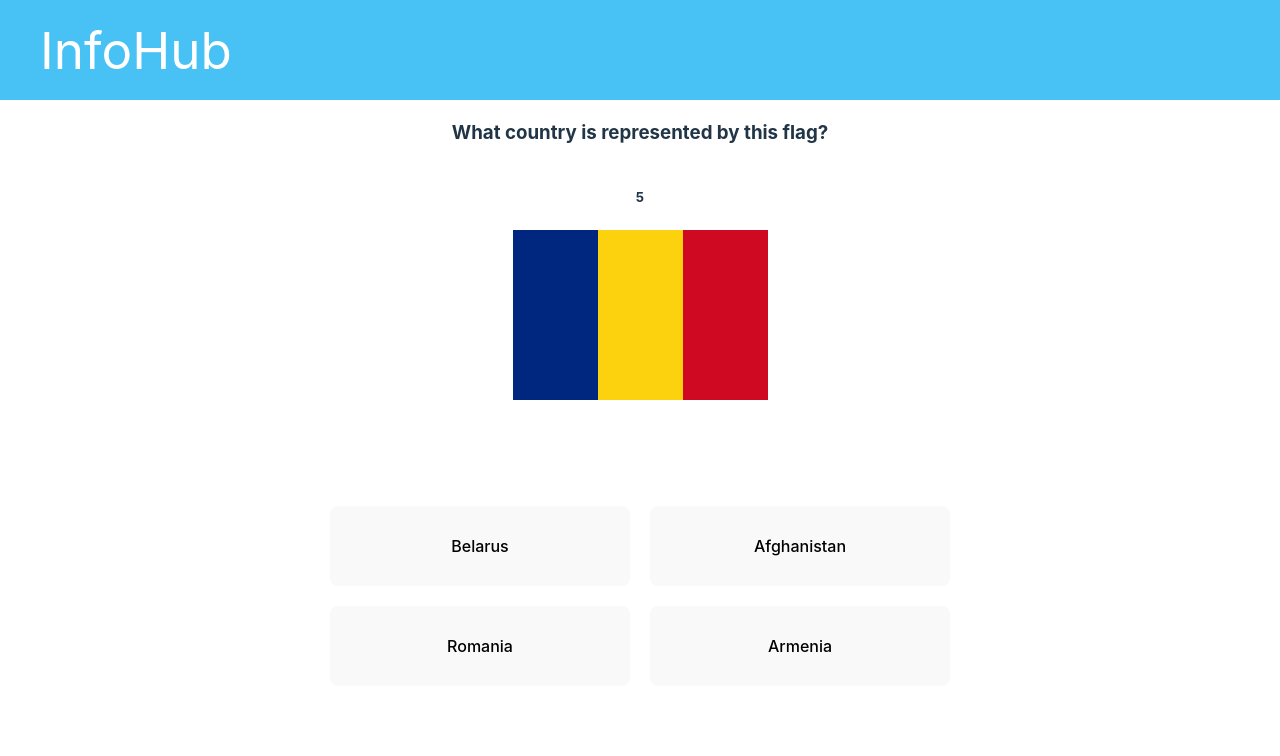
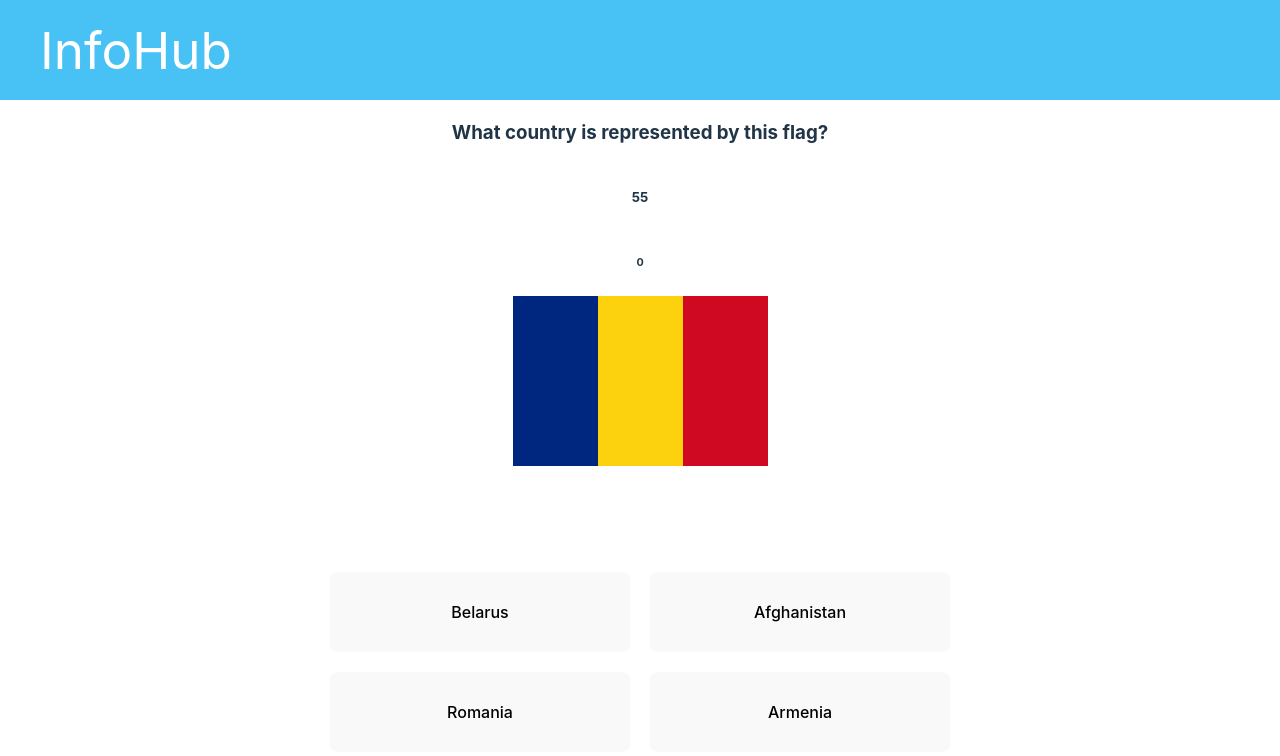
Before and after one commit to Apower11/infohub-quiz-app, a React (Vite) app: page / in a window 1280 px wide. Shown: the top 756 px of the page. Built offline with nearby package versions, Linux system fonts and the light colour scheme.

Commit message:
version 0.2

```diff
--- a/src/App.tsx
+++ b/src/App.tsx
@@ -3,7 +3,7 @@ import reactLogo from './assets/react.svg'
 import { Routes, Route, Link } from 'react-router-dom';
 import './App.css'
 import Navbar from './layout/Navbar';
-import QuizQuestion from './pages/QuizQuestion';
+import Quiz from './pages/Quiz';
 
 function App() {
   const [count, setCount] = useState(0)
@@ -32,7 +32,7 @@ function App() {
       </p> */}
       <Navbar />
       <Routes>
-        <Route path="/" element={<QuizQuestion />} />
+        <Route path="/" element={<Quiz />} />
         <Route path="/about" element={<About />} />
         <Route path="/dashboard" element={<Dashboard />} />
       </Routes>
--- /dev/null
+++ b/src/pages/Quiz.tsx
@@ -0,0 +1,24 @@
+import { useState, useEffect } from 'react'
+import reactLogo from './assets/react.svg'
+import { Link } from 'react-router-dom';
+import QuizQuestion from './QuizQuestion';
+import '../css/Navbar.css';
+import '../css/QuizQuestion.css';
+
+
+function Quiz() {
+    const [score, setScore] = useState(0);
+    function correctAnswer(totalScore: number) {
+        alert("Correct Answer");
+        setScore(score + 1);
+        console.log(score);
+        window.location.reload();
+    }
+    return (
+      <div className="quiz">
+        <QuizQuestion score={score} />
+      </div>
+    );
+  }
+
+export default Quiz;
--- a/src/pages/QuizQuestion.tsx
+++ b/src/pages/QuizQuestion.tsx
@@ -1,4 +1,4 @@
-import { useState, useEffect } from 'react'
+import { useState, useEffect, JSXElementConstructor, ReactElement, ReactFragment, ReactPortal } from 'react'
 import reactLogo from './assets/react.svg'
 import { Link } from 'react-router-dom';
 import '../css/Navbar.css';
@@ -48,31 +48,39 @@ for(let i = 0; i < 4; i++){
     answers[i] = countryList[randomIntFromInterval(0,countryList.length - 1)]
 }
 
-function alertSensor() {
-    alert(123);
+function wrongAnswer() {
+    alert("Wrong Answer");
 }
 
-function QuizQuestion() {
-    const [counter, setCounter] = useState(10);
+function QuizQuestion(props: { score: number; }) {
+    const [counter, setCounter] = useState(60);
+    const [score, setScore] = useState(props.score);
+    function correctAnswer() {
+        alert("Correct Answer");
+        // setScore(score + 1);
+        // props.score = props.score + 1;
+        window.location.reload();
+    }
     useEffect(() => {
         counter > 0 && setTimeout(() => (setCounter(counter - 1)), 1000);
         if(counter <= 0){
-            alert("Time's up");
+            window.location.reload();
         }
     }, [counter]);
     return (
       <div className="question">
         <h3>{question1.question}</h3>
         <h5>{counter}</h5>
+        <h6>{props.score}</h6>
         <div className="question-image">
             <img src={chosenQuestion.imageLink} />
         </div>
         <div className="answer-options">
         {answers.map((item,index) => {
             if(index == answerPosition){
-                return <button onClick={alertSensor} key={index}>{item}</button>
+                return <button onClick={correctAnswer} key={index}>{item}</button>
             } else {
-                return <button key={index}>{item}</button>
+                return <button onClick={wrongAnswer} key={index}>{item}</button>
             }
         })}
         </div>
```
